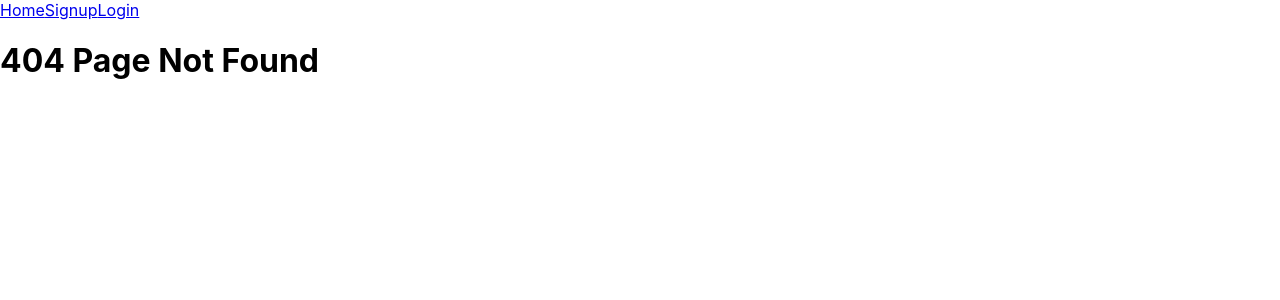
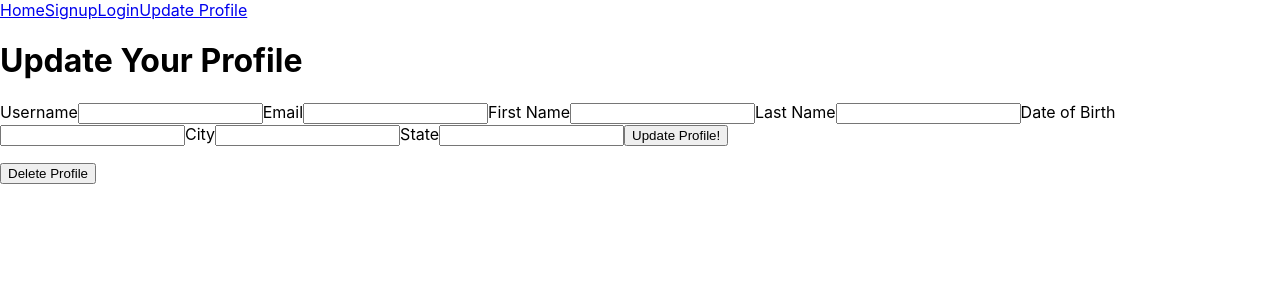
Before and after one commit to AlejandroMPerez/project-3-client, a React (Create React App) app: page /update in a window 1280 px wide. Before the commit this address had no page. Shown: the top 300 px of the page. Built offline with nearby package versions, Linux system fonts and the light colour scheme.

Commit message:
signup changes

```diff
--- a/src/App.js
+++ b/src/App.js
@@ -5,6 +5,7 @@ import Home from "./pages/Home";
 import Signup from "./pages/Signup";
 import Login from "./pages/Login";
 import NotFound from "./pages/NotFound";
+import UpdateUser from "./pages/UpdateUser";
 
 function App() {
   return (
@@ -14,6 +15,7 @@ function App() {
           <Link to="/">Home</Link>
           <Link to="/signup">Signup</Link>
           <Link to="/login">Login</Link>
+          <Link to="/update">Update Profile</Link>
         </nav>
       </header>
 
@@ -21,6 +23,7 @@ function App() {
         <Route path="/" element={<Home />} />
         <Route path="/signup" element={<Signup />} />
         <Route path="/login" element={<Login />} />
+        <Route path="/update" element={<UpdateUser />} />
         <Route path="*" element={<NotFound />} />
       </Routes>
     </div>
--- a/src/pages/Home.js
+++ b/src/pages/Home.js
@@ -5,10 +5,10 @@ function Home() {
 
     React.useEffect(() => {
         let token = localStorage.getItem("authToken");
-        console.log("This is the token", token)
+       // console.log("This is the token", token)
         get("/users/login-test")
             .then((results) => {
-                console.log("Are we logged in?", results.data)
+                //console.log("Are we logged in?", results.data)
             })
             .catch((err) => {
                 console.log(err.message)
@@ -18,6 +18,7 @@ function Home() {
   return (
     <div>
       <h1>Home</h1>
+      <p></p>
     </div>
   );
 }
--- a/src/pages/Login.js
+++ b/src/pages/Login.js
@@ -1,9 +1,52 @@
 import React from "react";
+import { post } from "../authService/authService";
+import { useNavigate } from "react-router-dom";
 
 function Login() {
+  const [loginUsername, setLoginUsername] = React.useState("");
+  const [loginPassword, setLoginPassword] = React.useState("");
+
+  const navigate = useNavigate();
+
+  function checkLoginFields(e) {
+    e.preventDefault();
+
+    post("/users/login", {
+      username: loginUsername,
+      password: loginPassword,
+    })
+      .then((results) => {
+        //console.log("Results", results.data.token);
+        localStorage.setItem("authToken", results.data.token);
+        navigate("/");
+      })
+      .catch((err) => {
+        console.log("Something went wrong", err.message);
+      });
+
+  }
   return (
     <div>
       <h1>Login</h1>
+      <form onSubmit={checkLoginFields}>
+
+        <label>Username</label>
+        <input
+          onChange={(e) => setLoginUsername(e.target.value)}
+          name="username"
+          value={loginUsername}
+        />
+
+        <label>Password</label>
+        <input
+          onChange={(e) => setLoginPassword(e.target.value)}
+          name="password"
+          type="password"
+          value={loginPassword}
+        />
+
+        <button type="submit">Login</button>
+      </form>
     </div>
   );
 }
--- a/src/pages/Signup.js
+++ b/src/pages/Signup.js
@@ -1,39 +1,54 @@
 import React from "react";
-import { post } from "../authService/authService"
+import { post } from "../authService/authService";
 import { useNavigate } from "react-router-dom";
 
 function Signup() {
   const [username, setUsername] = React.useState("");
   const [password, setPassword] = React.useState("");
+  const [email, setEmail] = React.useState("");
+  const [firstName, setFirstName] = React.useState("");
+  const [lastName, setLastName] = React.useState("");
+  const [dateOfBirth, setDateOfBirth] = React.useState("");
+  const [city, setCity] = React.useState("");
+  const [state, setState] = React.useState("");
   const [errorMessage, setErrorMessage] = React.useState("");
 
   const navigate = useNavigate();
 
   function checkFields(e) {
     e.preventDefault();
-    console.log("Signup", username, password);
+    //console.log("Signup", username, password);
+
+    if (username.length < 5) {
+      setErrorMessage("Username must have atleast 5 characters.");
+    } else if (password.length < 6) {
+      setErrorMessage("Password must be atleast 6 characters.");
+    } else if (password.includes("password")) {
+      setErrorMessage("Password can't include password.");
+    } else if (!email.includes("@")) {
+      setErrorMessage("Email must include an @ symbol.");
+    } else {
+
     post("/users/signup", {
-        username: username,
-        password: password
+      username: username,
+      password: password,
+      email: email,
+      firstName: firstName,
+      lastName: lastName,
+      dateOfBirth: dateOfBirth,
+      city: city,
+      state: state,
     })
-    .then((results) => {
-        console.log("Results", results.data.token);
-        localStorage.setItem("authToken", results.data.token)
+      .then((results) => {
+        //console.log("Results", results.data.token);
+        localStorage.setItem("authToken", results.data.token);
         navigate("/");
       })
       .catch((err) => {
         console.log("Something went wrong", err.message);
       });
-  };
-
-//     if (username.length > 5) {
-//         setErrorMessage("Username is not long enough")
-//     } else if (password.length > 6) {
-//         setErrorMessage("Password is not long enough")
-//     } else if (password.includes("password")) {
-//         setErrorMessage("Password is not long enough")
-//     }
-//   }
+    }
+  }
 
   return (
     <div>
@@ -49,10 +64,48 @@ function Signup() {
         <input
           onChange={(e) => setPassword(e.target.value)}
           name="password"
+          type="password"
           value={password}
         />
+        <label>Email</label>
+        <input
+          onChange={(e) => setEmail(e.target.value)}
+          name="email"
+          value={email}
+        />
+        <label>First Name</label>
+        <input
+          onChange={(e) => setFirstName(e.target.value)}
+          name="firstName"
+          value={firstName}
+        />
+        <label>Last Name</label>
+        <input
+          onChange={(e) => setLastName(e.target.value)}
+          name="lastName"
+          value={lastName}
+        />
+        <label>Date of Birth</label>
+        <input
+          onChange={(e) => setDateOfBirth(e.target.value)}
+          name="dateOfBirth"
+          value={dateOfBirth}
+        />
+        <label>City</label>
+        <input
+          onChange={(e) => setCity(e.target.value)}
+          name="city"
+          value={city}
+        />
+        <label>State</label>
+        <input
+          onChange={(e) => setState(e.target.value)}
+          name="state"
+          value={state}
+        />
 
-        <button type="submit">Create User</button>
+        <button type="submit">Create Profile!</button>
+        <p>{errorMessage}</p>
       </form>
     </div>
   );
--- /dev/null
+++ b/src/pages/UpdateUser.js
@@ -0,0 +1,120 @@
+import React from "react";
+import { post, get } from "../authService/authService";
+import { useNavigate } from "react-router-dom";
+
+function UpdateUser() {
+  const [updateUsername, setUpdateUsername] = React.useState("");
+  const [updateEmail, setUpdateEmail] = React.useState("");
+  const [updateFirstName, setUpdateFirstName] = React.useState("");
+  const [updateLastName, setUpdateLastName] = React.useState("");
+  const [updateDateOfBirth, setUpdateDateOfBirth] = React.useState("");
+  const [updateCity, setUpdateCity] = React.useState("");
+  const [updateState, setUpdateState] = React.useState("");
+  const [updateErrorMessage, setUpdateErrorMessage] = React.useState("");
+
+
+//   get("/users/update", {
+//     username: currentUser.username,
+//     email: currentUser.email,
+//     firstName: currentUser.firstName,
+//     lastName: currentUser.lastName,
+//     dateOfBirth: currentUser.dateOfBirth,
+//     city: currentUser.city,
+//     state: currentUser.state,
+//   })
+//     .then((results) => {
+//       //console.log("Results", results.data.token);
+//       localStorage.setItem("authToken", results.data.token);
+//       navigate("/");
+//     })
+//     .catch((err) => {
+//       console.log("Something went wrong", err.message);
+//     });
+
+
+  function checkUpdateFields(e) {
+    e.preventDefault();
+    const navigate = useNavigate();
+    //console.log("Signup", username, password);
+
+    if (updateUsername.length < 5) {
+        setUpdateErrorMessage("Username must have atleast 5 characters.");
+    } else if (!updateEmail.includes("@")) {
+        setUpdateErrorMessage("Email must include an @ symbol.");
+    } else {
+      post("/users/update", {
+        username: updateUsername,
+        email: updateEmail,
+        firstName: updateFirstName,
+        lastName: updateLastName,
+        dateOfBirth: updateDateOfBirth,
+        city: updateCity,
+        state: updateState,
+      })
+        .then((results) => {
+          //console.log("Results", results.data.token);
+          localStorage.setItem("authToken", results.data.token);
+          navigate("/");
+        })
+        .catch((err) => {
+          console.log("Something went wrong", err.message);
+        });
+    }
+  }
+
+  return (
+    <div>
+      <h1>Update Your Profile</h1>
+      <form onSubmit={checkUpdateFields}>
+        <label>Username</label>
+        <input
+          onChange={(e) => setUpdateUsername(e.target.value)}
+          name="username"
+          value={updateUsername}
+        />
+        <label>Email</label>
+        <input
+          onChange={(e) => setUpdateEmail(e.target.value)}
+          name="email"
+          value={updateEmail}
+        />
+        <label>First Name</label>
+        <input
+          onChange={(e) => setUpdateFirstName(e.target.value)}
+          name="firstName"
+          value={updateFirstName}
+        />
+        <label>Last Name</label>
+        <input
+          onChange={(e) => setUpdateLastName(e.target.value)}
+          name="lastName"
+          value={updateLastName}
+        />
+        <label>Date of Birth</label>
+        <input
+          onChange={(e) => setUpdateDateOfBirth(e.target.value)}
+          name="dateOfBirth"
+          value={updateDateOfBirth}
+        />
+        <label>City</label>
+        <input
+          onChange={(e) => setUpdateCity(e.target.value)}
+          name="city"
+          value={updateCity}
+        />
+        <label>State</label>
+        <input
+          onChange={(e) => setUpdateState(e.target.value)}
+          name="state"
+          value={updateState}
+        />
+
+        <button type="submit">Update Profile!</button>
+        <p>{updateErrorMessage}</p>
+      </form>
+      <button>Delete Profile</button>
+    </div>
+  );
+}
+
+export default UpdateUser;
```
